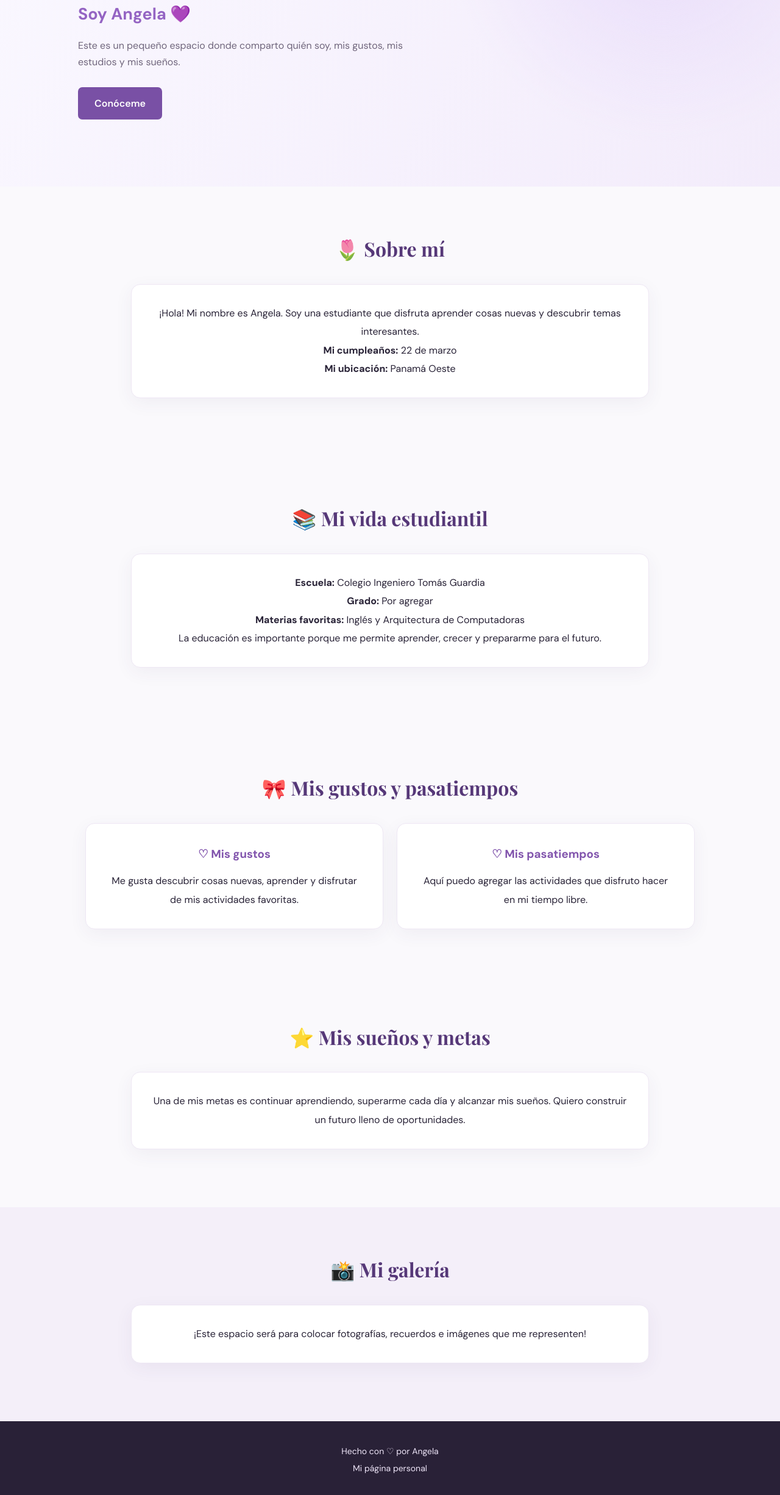
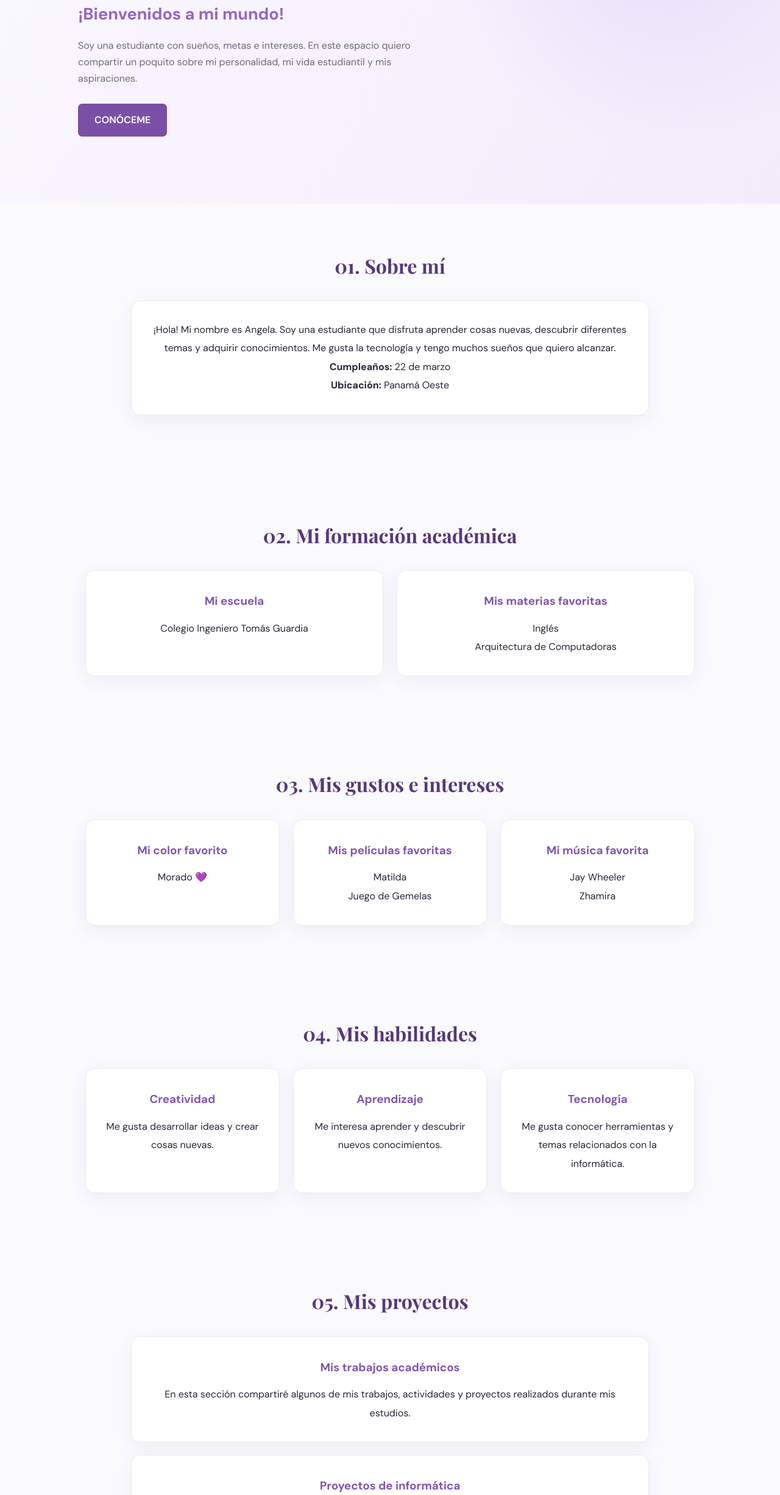
Before and after one commit to angelalabrador2207-coder/mi-pagina-personal, a plain HTML site: page index.html in a window 1280 px wide. Shown: the part 348-2800 px from the top of the page at 61% size. Drawn offline with nearby package versions, Linux system fonts and the light colour scheme.

Commit message:
Update index.html

```diff
--- a/index.html
+++ b/index.html
@@ -4,124 +4,199 @@
 <head>
     <meta charset="UTF-8">
     <meta name="viewport" content="width=device-width, initial-scale=1.0">
-    <title>Mi Mundo | Página Personal</title>
+    <title>Angela | Mi Portafolio Personal</title>
     <link rel="stylesheet" href="style.css">
 </head>
 
 <body>
 
 <header>
-    <h1>♡ Mi Mundo ♡</h1>
-    <p>Un poquito sobre mí</p>
+    <h1>ANGELA.</h1>
+    <p>MI PORTAFOLIO PERSONAL</p>
 
     <nav>
         <a href="#inicio">Inicio</a>
         <a href="#sobre-mi">Sobre mí</a>
-        <a href="#escuela">Mi escuela</a>
-        <a href="#gustos">Mis gustos</a>
-        <a href="#metas">Mis metas</a>
+        <a href="#estudios">Estudios</a>
+        <a href="#intereses">Intereses</a>
+        <a href="#habilidades">Habilidades</a>
+        <a href="#proyectos">Proyectos</a>
+        <a href="#metas">Metas</a>
         <a href="#galeria">Galería</a>
     </nav>
 </header>
 
+<!-- INICIO -->
 <section class="bienvenida" id="inicio">
-    <div class="decoracion">✿ ✨ ♡ ✨ ✿</div>
+    <div class="decoracion">MI ESPACIO PERSONAL · 2026</div>
 
-    <h2>¡Hola, bienvenidos a mi página!</h2>
-    <h3>Soy Angela 💜</h3>
+    <h2>Hola, soy Angela.</h2>
+    <h3>¡Bienvenidos a mi mundo!</h3>
 
     <p>
-        Este es un pequeño espacio donde comparto
-        quién soy, mis gustos, mis estudios y mis sueños.
+        Soy una estudiante con sueños, metas e intereses.
+        En este espacio quiero compartir un poquito sobre
+        mi personalidad, mi vida estudiantil y mis aspiraciones.
     </p>
 
-    <a class="boton" href="#sobre-mi">Conóceme</a>
+    <a class="boton" href="#sobre-mi">CONÓCEME</a>
 </section>
 
+<!-- SOBRE MI -->
 <section id="sobre-mi">
-    <h2>🌷 Sobre mí</h2>
+    <h2>01. Sobre mí</h2>
 
     <div class="tarjeta">
         <p>
             ¡Hola! Mi nombre es Angela. Soy una estudiante
-            que disfruta aprender cosas nuevas y descubrir
-            temas interesantes.
+            que disfruta aprender cosas nuevas, descubrir
+            diferentes temas y adquirir conocimientos.
+            Me gusta la tecnología y tengo muchos sueños
+            que quiero alcanzar.
         </p>
 
-        <p><strong>Mi cumpleaños:</strong> 22 de marzo</p>
-        <p><strong>Mi ubicación:</strong> Panamá Oeste</p>
+        <p><strong>Cumpleaños:</strong> 22 de marzo</p>
+        <p><strong>Ubicación:</strong> Panamá Oeste</p>
     </div>
 </section>
 
-<section id="escuela">
-    <h2>📚 Mi vida estudiantil</h2>
+<!-- ESTUDIOS -->
+<section id="estudios">
+    <h2>02. Mi formación académica</h2>
+
+    <div class="contenedor">
+
+        <div class="tarjeta">
+            <h3>Mi escuela</h3>
+            <p>Colegio Ingeniero Tomás Guardia</p>
+        </div>
+
+        <div class="tarjeta">
+            <h3>Mis materias favoritas</h3>
+            <p>Inglés</p>
+            <p>Arquitectura de Computadoras</p>
+        </div>
+
+    </div>
+</section>
+
+<!-- INTERESES -->
+<section id="intereses">
+    <h2>03. Mis gustos e intereses</h2>
+
+    <div class="contenedor">
+
+        <div class="tarjeta">
+            <h3>Mi color favorito</h3>
+            <p>Morado 💜</p>
+        </div>
+
+        <div class="tarjeta">
+            <h3>Mis películas favoritas</h3>
+            <p>Matilda</p>
+            <p>Juego de Gemelas</p>
+        </div>
+
+        <div class="tarjeta">
+            <h3>Mi música favorita</h3>
+            <p>Jay Wheeler</p>
+            <p>Zhamira</p>
+        </div>
+
+    </div>
+</section>
+
+<!-- HABILIDADES -->
+<section id="habilidades">
+    <h2>04. Mis habilidades</h2>
+
+    <div class="contenedor">
+
+        <div class="tarjeta">
+            <h3>Creatividad</h3>
+            <p>Me gusta desarrollar ideas y crear cosas nuevas.</p>
+        </div>
+
+        <div class="tarjeta">
+            <h3>Aprendizaje</h3>
+            <p>Me interesa aprender y descubrir nuevos conocimientos.</p>
+        </div>
+
+        <div class="tarjeta">
+            <h3>Tecnología</h3>
+            <p>Me gusta conocer herramientas y temas relacionados con la informática.</p>
+        </div>
+
+    </div>
+</section>
+
+<!-- PROYECTOS -->
+<section id="proyectos">
+    <h2>05. Mis proyectos</h2>
 
     <div class="tarjeta">
-        <p><strong>Escuela:</strong>
-        Colegio Ingeniero Tomás Guardia</p>
+        <h3>Mis trabajos académicos</h3>
+        <p>
+            En esta sección compartiré algunos de mis trabajos,
+            actividades y proyectos realizados durante mis estudios.
+        </p>
+    </div>
 
-        <p><strong>Grado:</strong> Por agregar</p>
-
-        <p><strong>Materias favoritas:</strong>
-        Inglés y Arquitectura de Computadoras</p>
-
+    <div class="tarjeta">
+        <h3>Proyectos de informática</h3>
         <p>
-            La educación es importante porque me permite
-            aprender, crecer y prepararme para el futuro.
+            Aquí podré mostrar mis prácticas de programación,
+            trabajos tecnológicos y nuevos aprendizajes.
         </p>
     </div>
 </section>
 
-<section id="gustos">
-    <h2>🎀 Mis gustos y pasatiempos</h2>
+<!-- METAS -->
+<section id="metas">
+    <h2>06. Mis sueños y metas</h2>
 
     <div class="contenedor">
 
         <div class="tarjeta">
-            <h3>♡ Mis gustos</h3>
+            <h3>Mi meta profesional</h3>
             <p>
-                Me gusta descubrir cosas nuevas,
-                aprender y disfrutar de mis actividades favoritas.
+                Uno de mis grandes sueños es convertirme
+                en maestra de preescolar y contribuir a la
+                educación de los niños.
             </p>
         </div>
 
         <div class="tarjeta">
-            <h3>♡ Mis pasatiempos</h3>
+            <h3>Mi meta académica</h3>
             <p>
-                Aquí puedo agregar las actividades
-                que disfruto hacer en mi tiempo libre.
+                Quiero obtener un técnico en Gestión
+                Empresarial Bilingüe para ampliar mis
+                conocimientos y oportunidades.
             </p>
         </div>
 
     </div>
 </section>
 
-<section id="metas">
-    <h2>⭐ Mis sueños y metas</h2>
+<!-- GALERIA -->
+<section id="galeria">
+    <h2>07. Mi galería</h2>
 
     <div class="tarjeta">
         <p>
-            Una de mis metas es continuar aprendiendo,
-            superarme cada día y alcanzar mis sueños.
-            Quiero construir un futuro lleno de oportunidades.
+            Este espacio estará dedicado a fotografías,
+            recuerdos e imágenes que representen mi vida,
+            mis gustos y mis experiencias.
         </p>
     </div>
 </section>
 
-<section id="galeria">
-    <h2>📸 Mi galería</h2>
-
-    <div class="tarjeta">
-        <p>
-            ¡Este espacio será para colocar fotografías,
-            recuerdos e imágenes que me representen!
-        </p>
-    </div>
-</section>
-
+<!-- FINAL -->
 <footer>
-    <p>Hecho con ♡ por Angela</p>
-    <p>Mi página personal</p>
+    <h3>ANGELA.</h3>
+    <p>Gracias por visitar mi espacio personal.</p>
+    <p>Diseñado con dedicación ♡</p>
+    <p>© <span id="year">2026</span> | Mi portafolio personal</p>
 </footer>
 
 <script src="script.js"></script>
```
